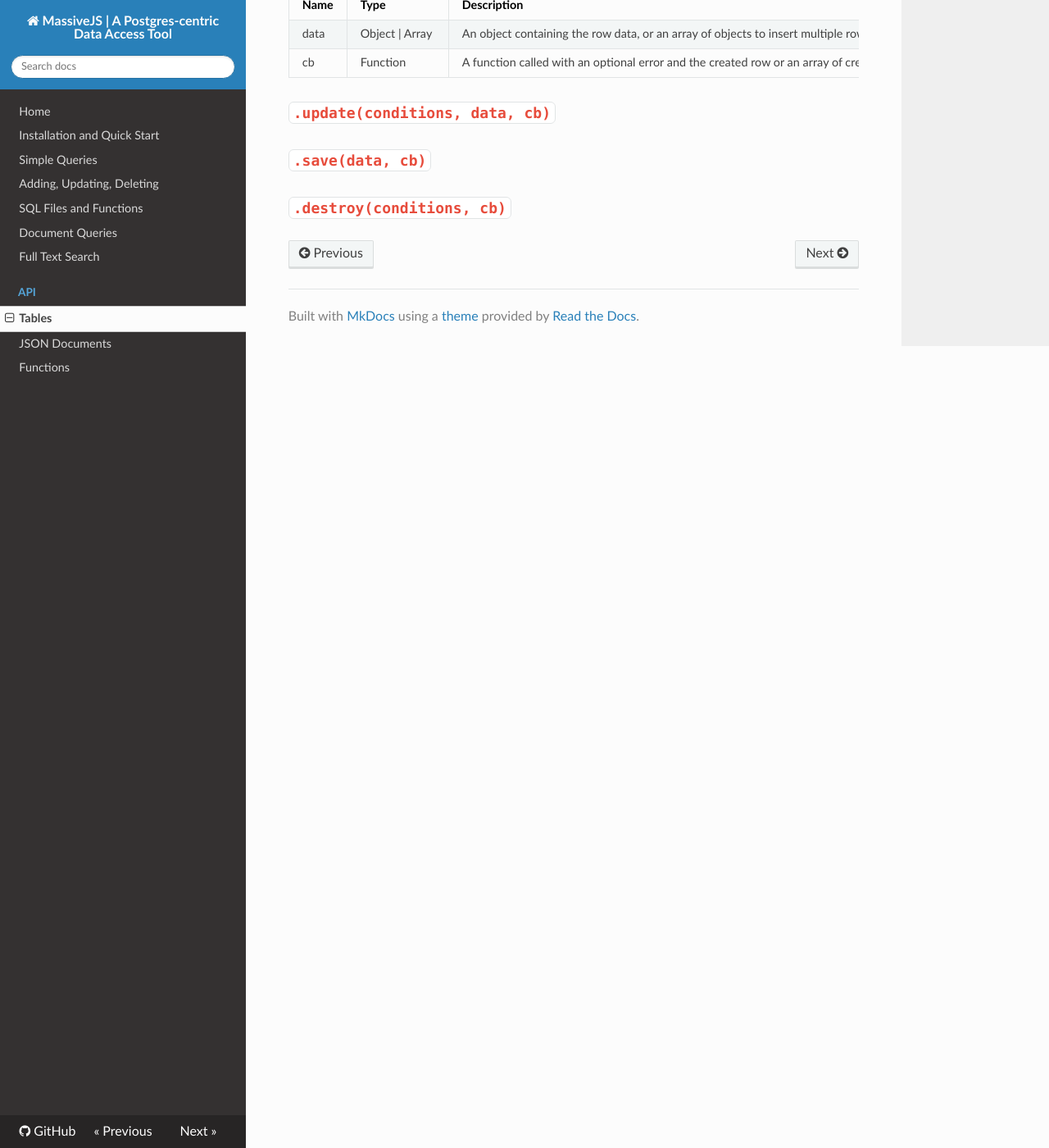
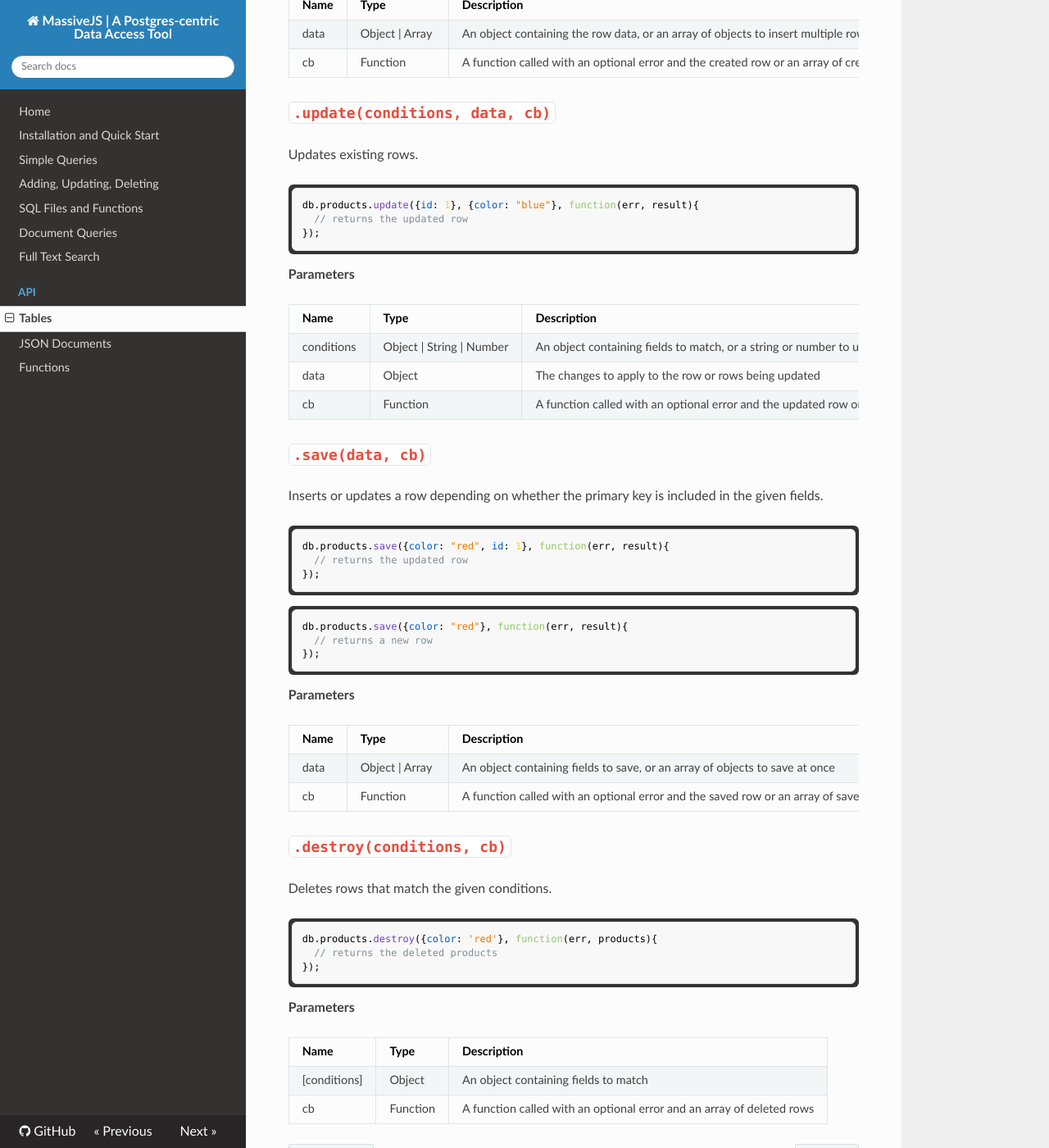
Before and after one commit to dmfay/massive-js, an MkDocs documentation site: the page built from docs/API/tables.md, in a window 1280 px wide and 1400 px high, scrolled down 3068 px. Shown: the whole window at 82% size. Built offline with MkDocs 1.6.1, drawn with Linux system fonts in a browser that asks for light colours; nearby versions of some CDN libraries; old or Windows-style settings are respelled for this version of MkDocs; some of the changed text lies outside the part shown.

Commit message:
Add destroy documentation

````diff
--- a/docs/API/tables.md
+++ b/docs/API/tables.md
@@ -131,6 +131,58 @@ db.products.insert({color: "red"}, function(err, result){
 
 ## `.update(conditions, data, cb)`
 
+Updates existing rows.
+
+```js
+db.products.update({id: 1}, {color: "blue"}, function(err, result){
+  // returns the updated row
+});
+```
+
+**Parameters**
+
+|Name|Type|Description|
+|----|----|-----------|
+|conditions|Object&nbsp;&#124;&nbsp;String&nbsp;&#124;&nbsp;Number|An object containing fields to match, or a string or number to update a row by its ID|
+|data|Object|The changes to apply to the row or rows being updated|
+|cb|Function|A function called with an optional error and the updated row or an array of updated rows when changing multiple rows at once.|
+
 ## `.save(data, cb)`
 
+Inserts or updates a row depending on whether the primary key is included in the given fields.
+
+```js
+db.products.save({color: "red", id: 1}, function(err, result){
+  // returns the updated row
+});
+```
+
+```js
+db.products.save({color: "red"}, function(err, result){
+  // returns a new row
+});
+```
+
+**Parameters**
+
+|Name|Type|Description|
+|----|----|-----------|
+|data|Object&nbsp;&#124;&nbsp;Array&nbsp;|An object containing fields to save, or an array of objects to save at once|
+|cb|Function|A function called with an optional error and the saved row or an array of saved rows when changing multiple rows at once.|
+
 ## `.destroy(conditions, cb)`
+
+Deletes rows that match the given conditions.
+
+```js
+db.products.destroy({color: 'red'}, function(err, products){
+  // returns the deleted products
+});
+```
+
+**Parameters**
+
+|Name|Type|Description|
+|----|----|-----------|
+|[conditions]|Object|An object containing fields to match|
+|cb|Function|A function called with an optional error and an array of deleted rows|
````
Also changed, not shown: other parts of docs/API/tables.md (+1 -1 lines).
